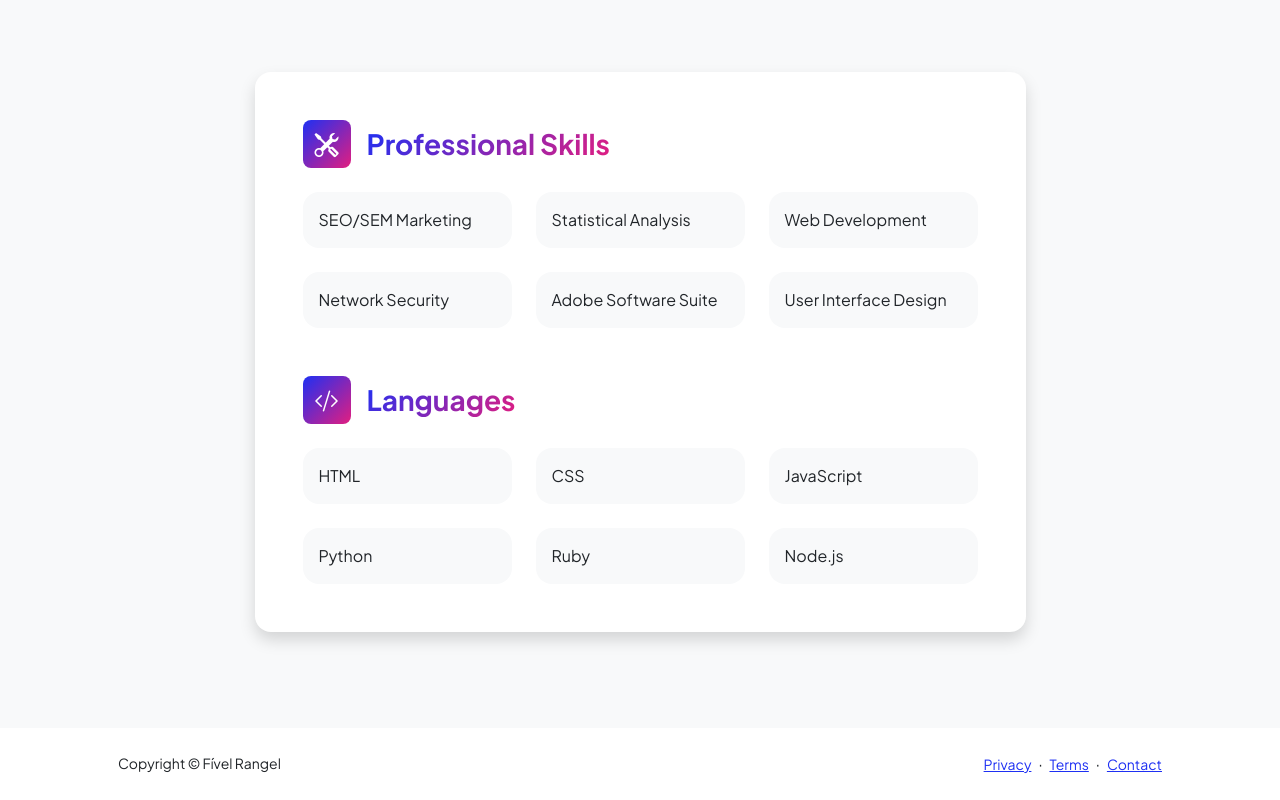
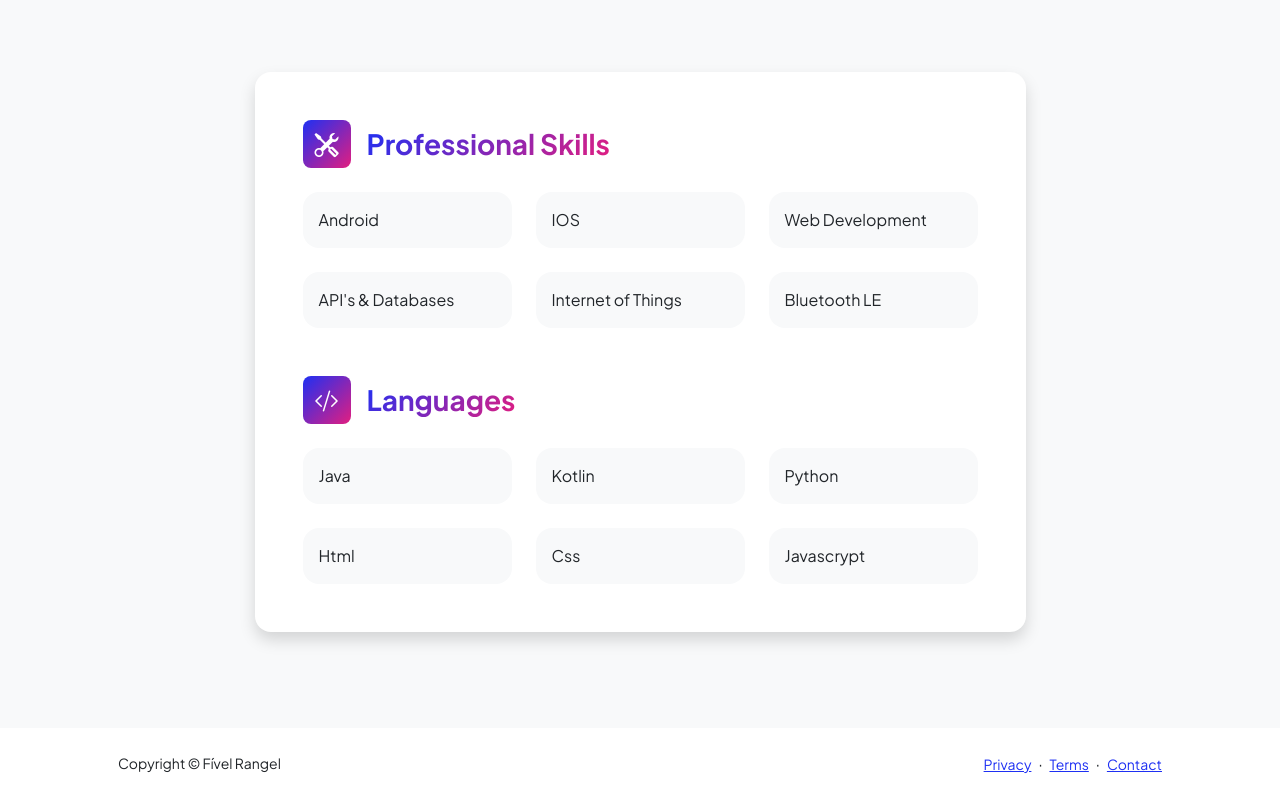
Before and after one commit to FivelRangel/FivelRangel, a plain HTML site: page resume.html in a window 1280 px wide. Shown: the part 2408-3208 px from the top of the page. Drawn offline with nearby package versions, Linux system fonts and the light colour scheme.

Commit message:
Adding resume and Skills Change

```diff
--- a/resume.html
+++ b/resume.html
@@ -175,14 +175,14 @@
                                             <h3 class="fw-bolder mb-0"><span class="text-gradient d-inline">Professional Skills</span></h3>
                                         </div>
                                         <div class="row row-cols-1 row-cols-md-3 mb-4">
-                                            <div class="col mb-4 mb-md-0"><div class="d-flex align-items-center bg-light rounded-4 p-3 h-100">SEO/SEM Marketing</div></div>
-                                            <div class="col mb-4 mb-md-0"><div class="d-flex align-items-center bg-light rounded-4 p-3 h-100">Statistical Analysis</div></div>
+                                            <div class="col mb-4 mb-md-0"><div class="d-flex align-items-center bg-light rounded-4 p-3 h-100">Android</div></div>
+                                            <div class="col mb-4 mb-md-0"><div class="d-flex align-items-center bg-light rounded-4 p-3 h-100">IOS</div></div>
                                             <div class="col"><div class="d-flex align-items-center bg-light rounded-4 p-3 h-100">Web Development</div></div>
                                         </div>
                                         <div class="row row-cols-1 row-cols-md-3">
-                                            <div class="col mb-4 mb-md-0"><div class="d-flex align-items-center bg-light rounded-4 p-3 h-100">Network Security</div></div>
-                                            <div class="col mb-4 mb-md-0"><div class="d-flex align-items-center bg-light rounded-4 p-3 h-100">Adobe Software Suite</div></div>
-                                            <div class="col"><div class="d-flex align-items-center bg-light rounded-4 p-3 h-100">User Interface Design</div></div>
+                                            <div class="col mb-4 mb-md-0"><div class="d-flex align-items-center bg-light rounded-4 p-3 h-100">API's & Databases</div></div>
+                                            <div class="col mb-4 mb-md-0"><div class="d-flex align-items-center bg-light rounded-4 p-3 h-100">Internet of Things</div></div>
+                                            <div class="col"><div class="d-flex align-items-center bg-light rounded-4 p-3 h-100">Bluetooth LE</div></div>
                                         </div>
                                     </div>
                                     <!-- Languages list-->
@@ -192,14 +192,14 @@
                                             <h3 class="fw-bolder mb-0"><span class="text-gradient d-inline">Languages</span></h3>
                                         </div>
                                         <div class="row row-cols-1 row-cols-md-3 mb-4">
-                                            <div class="col mb-4 mb-md-0"><div class="d-flex align-items-center bg-light rounded-4 p-3 h-100">HTML</div></div>
-                                            <div class="col mb-4 mb-md-0"><div class="d-flex align-items-center bg-light rounded-4 p-3 h-100">CSS</div></div>
-                                            <div class="col"><div class="d-flex align-items-center bg-light rounded-4 p-3 h-100">JavaScript</div></div>
+                                            <div class="col mb-4 mb-md-0"><div class="d-flex align-items-center bg-light rounded-4 p-3 h-100">Java</div></div>
+                                            <div class="col mb-4 mb-md-0"><div class="d-flex align-items-center bg-light rounded-4 p-3 h-100">Kotlin</div></div>
+                                            <div class="col"><div class="d-flex align-items-center bg-light rounded-4 p-3 h-100">Python</div></div>
                                         </div>
                                         <div class="row row-cols-1 row-cols-md-3">
-                                            <div class="col mb-4 mb-md-0"><div class="d-flex align-items-center bg-light rounded-4 p-3 h-100">Python</div></div>
-                                            <div class="col mb-4 mb-md-0"><div class="d-flex align-items-center bg-light rounded-4 p-3 h-100">Ruby</div></div>
-                                            <div class="col"><div class="d-flex align-items-center bg-light rounded-4 p-3 h-100">Node.js</div></div>
+                                            <div class="col mb-4 mb-md-0"><div class="d-flex align-items-center bg-light rounded-4 p-3 h-100">Html</div></div>
+                                            <div class="col mb-4 mb-md-0"><div class="d-flex align-items-center bg-light rounded-4 p-3 h-100">Css</div></div>
+                                            <div class="col"><div class="d-flex align-items-center bg-light rounded-4 p-3 h-100">Javascrypt</div></div>
                                         </div>
                                     </div>
                                 </div>
```
Also changed, not shown: projects.html (+43 -3 lines), 1 other file.
